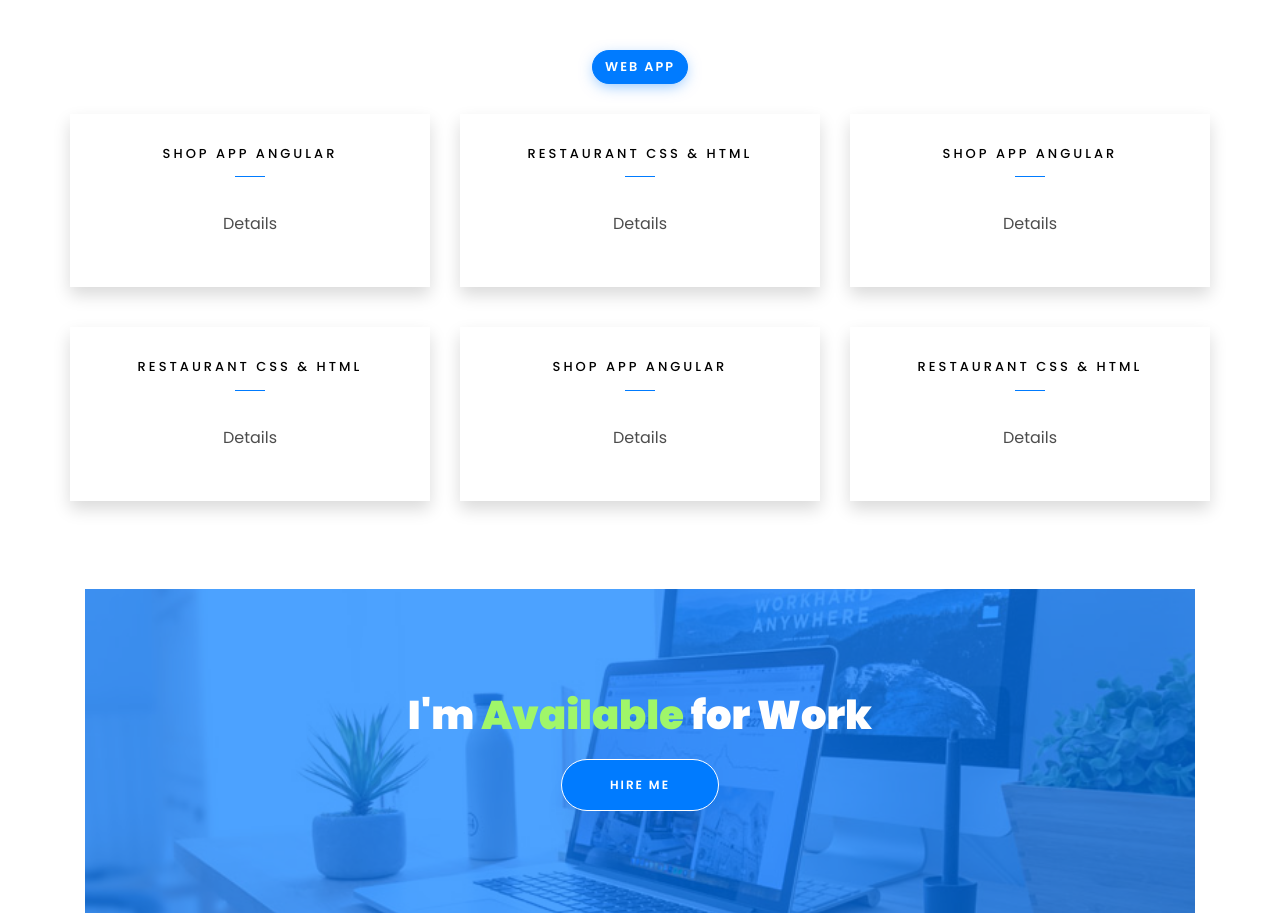
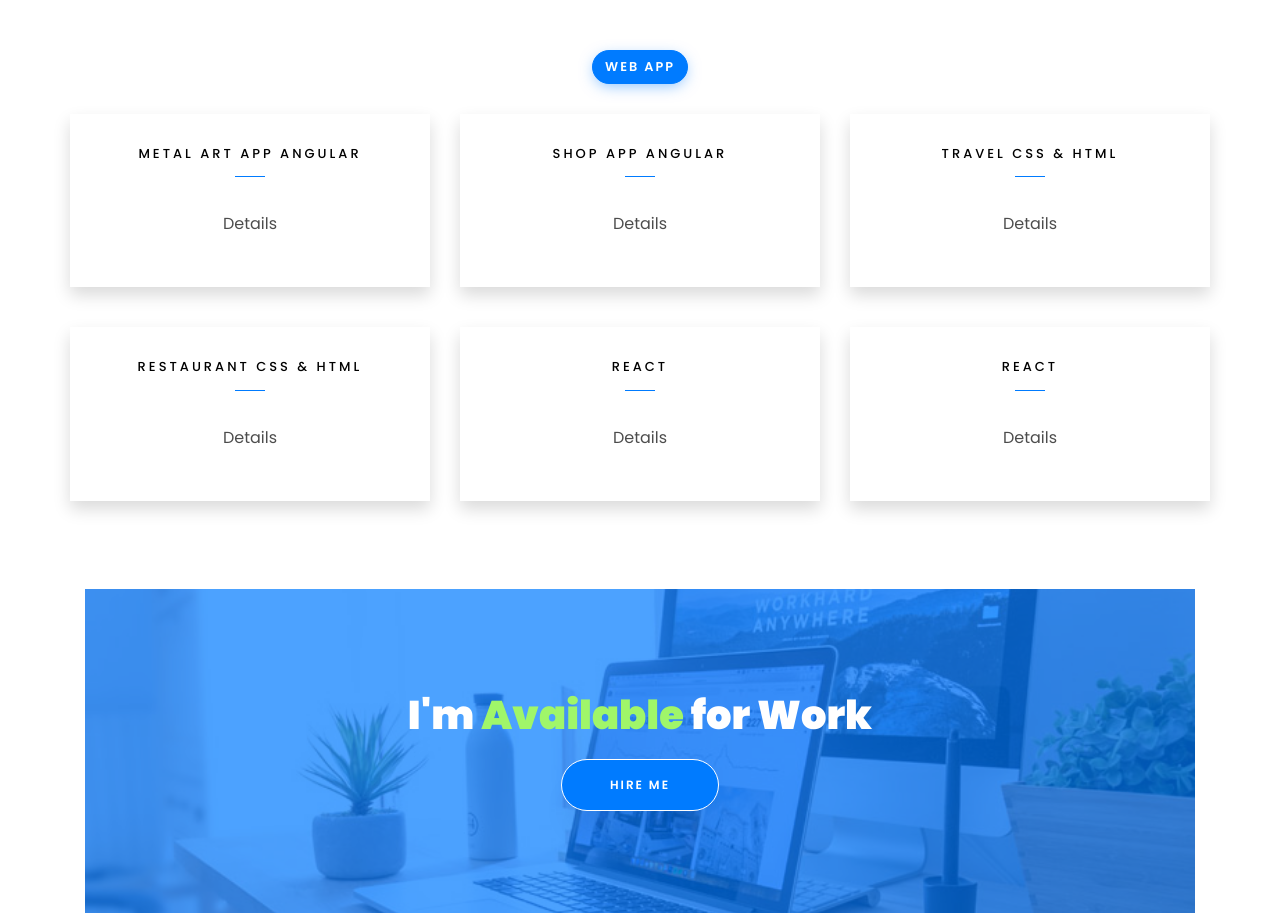
Before and after one commit to adrijanasavic/My_Portfolio, a plain HTML site: page index.html in a window 1280 px wide. Shown: the part 5474-6388 px from the top of the page. Drawn offline with Linux system fonts and the light colour scheme; files whose address does not match are found by name.

Commit message:
data modification

```diff
--- a/index.html
+++ b/index.html
@@ -475,20 +475,13 @@
             <div class="row justify-content-center mb-5" data-aos="fade-up">
                 <div id="filters" class="filters text-center button-group col-md-7">
                     <button class="btn active" data-filter="all">Web App</button>
+                    <!--https://github.com/adrijanasavic/Travel/blob/main/index.html-->
                 </div>
                 <div class="posts row no-gutter" id="posts">
                     <div class="item col-md-4 text-center custom-div" data-item="web">
-                        <a class="services-1 shadow" href="https://github.com/adrijanasavic/Shop-app-Angular">
+                        <a class="services-1 shadow" href="https://github.com/adrijanasavic/MetalArt-Angular">
                             <div class="desc">
-                                <h3 class="mb-5">Shop App Angular</h3>
-                                <p>Details</p>
-                            </div>
-                        </a>
-                    </div>
-                    <div class="item col-md-4 text-center custom-div" data-item="web">
-                        <a class="services-1 shadow" href="https://github.com/adrijanasavic/Restaurant">
-                            <div class="desc">
-                                <h3 class="mb-5">Restaurant CSS & HTML</h3>
+                                <h3 class="mb-5">Metal Art App Angular</h3>
                                 <p>Details</p>
                             </div>
                         </a>
@@ -502,7 +495,15 @@
                         </a>
                     </div>
                     <div class="item col-md-4 text-center custom-div" data-item="web">
-                        <a class="services-1 shadow" href="https://github.com/adrijanasavic/Restaurant">
+                        <a class="services-1 shadow" href="https://raw.githack.com/adrijanasavic/Travel/main/index.html">
+                            <div class="desc">
+                                <h3 class="mb-5">Travel CSS & HTML</h3>
+                                <p>Details</p>
+                            </div>
+                        </a>
+                    </div>
+                    <div class="item col-md-4 text-center custom-div" data-item="web">
+                        <a class="services-1 shadow" href="https://raw.githack.com/adrijanasavic/Restaurant/master/index.html">
                             <div class="desc">
                                 <h3 class="mb-5">Restaurant CSS & HTML</h3>
                                 <p>Details</p>
@@ -510,17 +511,17 @@
                         </a>
                     </div>
                     <div class="item col-md-4 text-center custom-div" data-item="web">
-                        <a class="services-1 shadow" href="https://github.com/adrijanasavic/Shop-app-Angular">
+                        <a class="services-1 shadow" href="">
                             <div class="desc">
-                                <h3 class="mb-5">Shop App Angular</h3>
+                                <h3 class="mb-5">React</h3>
                                 <p>Details</p>
                             </div>
                         </a>
                     </div>
                     <div class="item col-md-4 text-center custom-div" data-item="web">
-                        <a class="services-1 shadow" href="https://github.com/adrijanasavic/Restaurant">
+                        <a class="services-1 shadow" href="">
                             <div class="desc">
-                                <h3 class="mb-5">Restaurant CSS & HTML</h3>
+                                <h3 class="mb-5">React</h3>
                                 <p>Details</p>
                             </div>
                         </a>
```
